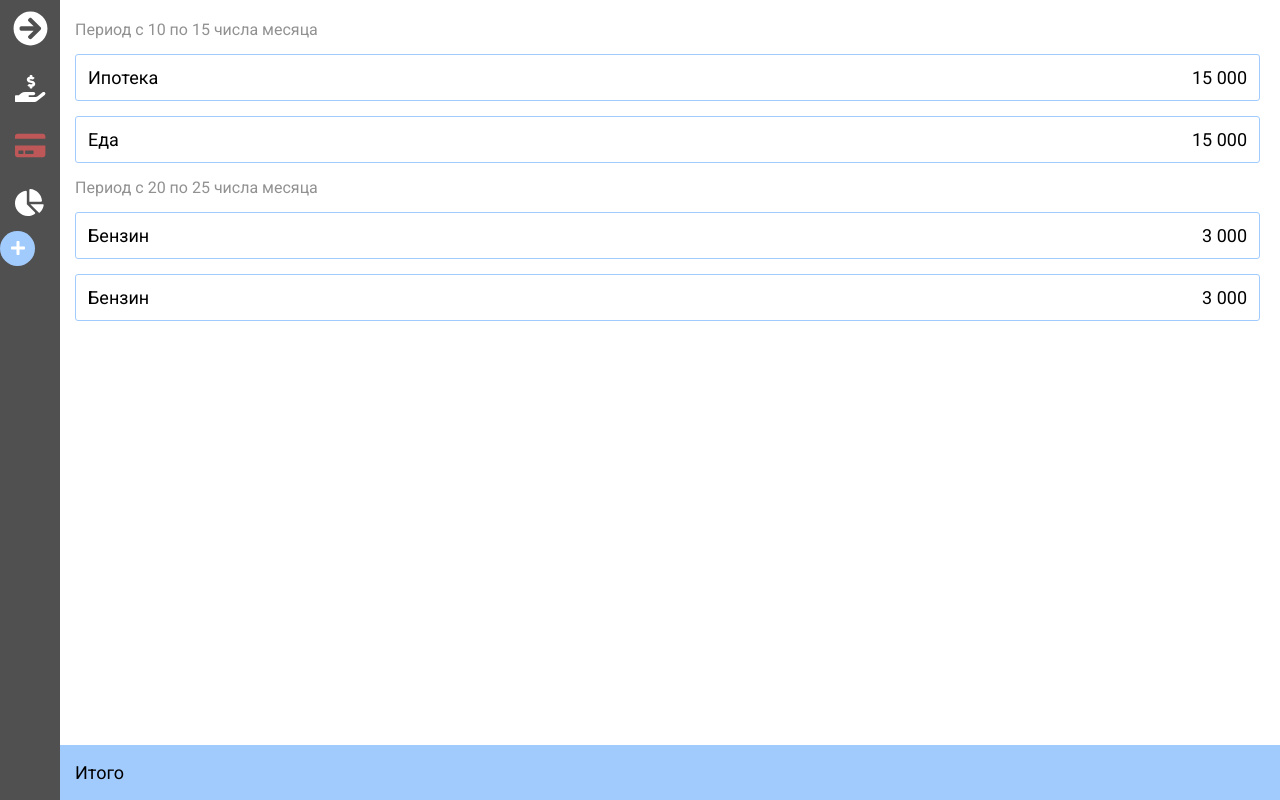
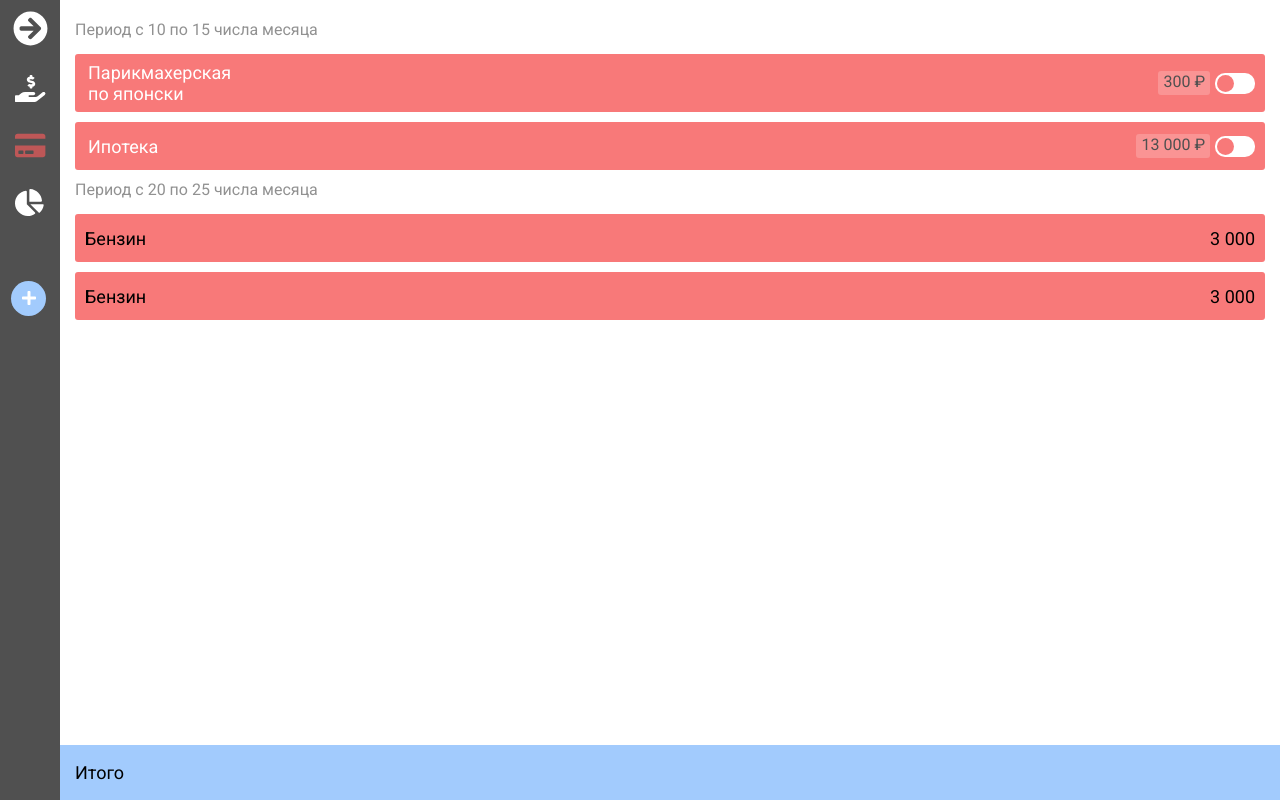
Before and after one commit to mironovmaxim/check-, a Vue app: page /liabilities in a window 1280 px wide. Built offline with nearby package versions, Linux system fonts and the light colour scheme.

Commit message:
Реализовал переключатель

```diff
--- a/src/assets/scss/general.scss
+++ b/src/assets/scss/general.scss
@@ -2,6 +2,7 @@ body {
 	margin: 0;
 	font-family: 'Roboto', sans-serif;
 	font-size: 18px;
+	min-width: 340px;
 }
 
 p {
--- a/src/components/Navbar.vue
+++ b/src/components/Navbar.vue
@@ -5,20 +5,22 @@
         <font-awesome-icon icon="arrow-circle-right" />
       </button>
       <router-link to="/" exact-active-class="active" class="menu__item">
-        <font-awesome-icon icon="hand-holding-usd" />
-        <span class="menu__name">Доходы</span>
+        <font-awesome-icon  icon="hand-holding-usd" @click="isOpenMenu=false"/>
+        <span class="menu__name" @click="isOpenMenu=false">Доходы</span>
       </router-link>
       <router-link to="/liabilities" active-class="active" class="menu__item">
-        <font-awesome-icon icon="credit-card"  />
-        <span class="menu__name">Платежи</span>
+        <font-awesome-icon icon="credit-card" @click="isOpenMenu=false" />
+        <span class="menu__name" @click="isOpenMenu=false">Платежи</span>
       </router-link>
       <router-link to="/capital" active-class="active" class="menu__item">
-        <font-awesome-icon icon="chart-pie"  />
-        <span class="menu__name">Капитал</span>
+        <font-awesome-icon icon="chart-pie" @click="isOpenMenu=false" />
+        <span class="menu__name" @click="isOpenMenu=false">Капитал</span>
       </router-link>
-      <button class="menu__button" @click="$emit('click-add')">
-        <font-awesome-icon icon="plus" />
-      </button>
+      <router-link to="/add">
+        <button class="menu__button" @click="$emit('click-add')">
+          <font-awesome-icon icon="plus" />
+        </button>
+      </router-link>
     </nav>
   </div>
 </template>
@@ -48,6 +50,10 @@ export default {
   transition: width 0.5s ease-in-out;
   overflow: hidden;
 
+  @media (max-width: 360px) {
+    width: 45px;
+  }
+
   &.open {
     width: 200px;
     transition: width 0.5s ease-in-out;
@@ -69,6 +75,11 @@ export default {
   font-size: 35px;
   transition: transform 0.5s ease-in-out;
   outline: none;
+
+  @media (max-width: 360px) {
+    width: 45px;
+    height: 60px;
+  }
 }
 
 .iconClose {
@@ -91,6 +102,10 @@ export default {
   outline: none;
   -webkit-tap-highlight-color: rgba(0, 0, 0, 0);
 
+  @media (max-width: 360px) {
+    padding: 15px 7px 15px 7px;
+  }
+
   & span {
     padding-left: 25px;
     font-size: 20px;
@@ -112,5 +127,7 @@ export default {
   width: 35px;
   height: 35px;
   color: #ffffff;
+  margin-left: 11px;
+  margin-top: 50px;
 }
 </style>
--- /dev/null
+++ b/src/components/ui/Toggle.vue
@@ -0,0 +1,48 @@
+<template>
+  <div class="item__toggle" @click="toggle">
+    <div class="item__ball" :class="{on:isToggleOn}"></div>
+  </div>
+</template>
+
+<script>
+export default {
+  data () {
+    return {
+      isToggleOn: false
+    }
+  },
+  methods: {
+    toggle () {
+      this.isToggleOn = !this.isToggleOn
+    }
+  }
+}
+</script>
+
+<style lang="scss">
+.item__toggle {
+  flex-shrink: 0;
+  position: relative;
+  width: 40px;
+  height: 21px;
+  background-color: #FFFFFF;
+  border-radius: 10px;
+}
+
+.item__ball {
+  position: absolute;
+  top: 2px;
+  left: 2px;
+  width: 17px;
+  height: 17px;
+  border-radius: 50%;
+  background-color: #F87979;
+  transition: transform 0.3s ease, background-color 0.2s ease;
+
+  &.on {
+    transform: translateX(19px);
+    background-color: #8BD95B;
+    transition: transform 0.3s ease, background-color 0.2s ease;
+  }
+}
+</style>
--- a/src/layouts/Default.vue
+++ b/src/layouts/Default.vue
@@ -26,8 +26,12 @@ export default {
 }
 
 .content {
-  padding-right: 20px;
+  padding-right: 15px;
   padding-top: 20px;
   padding-left: 75px;
+
+  @media (max-width: 360px) {
+    padding-left: 60px;
+  }
 }
 </style>
--- a/src/router/index.js
+++ b/src/router/index.js
@@ -28,6 +28,12 @@ const routes = [
     name: 'Capital',
     meta: { layout: 'default' },
     component: () => import('../views/Capital.vue')
+  },
+  {
+    path: '/add',
+    name: 'Add',
+    meta: { layout: 'default' },
+    component: () => import('../views/Add.vue')
   }
 ]
 
--- a/src/views/Active.vue
+++ b/src/views/Active.vue
@@ -6,13 +6,13 @@
       </p>
       <ul class="period__items">
         <li class="period_item">
-          <span>Maxim</span>
-          <span>35 000</span>
+          <span>Максим</span>
+          <span>40 000</span>
         </li>
         <li class="period_item">
-          <span>Anastasia</span>
-          <span>35 000</span>
-          </li>
+          <span>Анастасия</span>
+          <span>11 000</span>
+        </li>
       </ul>
     </article>
     <article class="period">
@@ -21,13 +21,13 @@
       </p>
       <ul class="period__items">
         <li class="period_item">
-          <span>Maxim</span>
-          <span>35 000</span>
+          <span>Максим</span>
+          <span>5 000</span>
         </li>
         <li class="period_item">
-          <span>Anastasia</span>
-          <span>35 000</span>
-          </li>
+          <span>Анастасия</span>
+          <span>9 000</span>
+        </li>
       </ul>
     </article>
   </div>
@@ -39,29 +39,6 @@ export default {
 }
 </script>
 
-<style lang="scss">
-.period__title {
-  font-style: normal;
-  font-weight: normal;
-  font-size: 16px;
-  line-height: 19px;
-  color: #919191;
-  padding-bottom: 15px;
-}
+<style>
 
-.period__items {
-  margin: 0;
-  padding: 0;
-  list-style: none;
-}
-
-.period_item {
-  background: #FFFFFF;
-  border: 1px solid #A2CBFD;
-  border-radius: 3px;
-  padding: 12px;
-  margin-bottom: 15px;
-  display: flex;
-  justify-content: space-between;
-}
 </style>
--- a/src/views/Liabilities.vue
+++ b/src/views/Liabilities.vue
@@ -4,41 +4,118 @@
       <p class="period__title">
         Период с 10 по 15 числа месяца
       </p>
-      <ul class="period__items">
-        <li class="period_item">
-          <span>Ипотека</span>
-          <span>15 000</span>
+      <ul class="list">
+        <li class="list__item item" :class="{done:isToggleOn}">
+          <span class="item__name">Парикмахерская по японски</span>
+          <span class="item__sum">300 &#8381;</span>
+          <Toggle />
         </li>
-        <li class="period_item">
-          <span>Еда</span>
-          <span>15 000</span>
-        </li>
+        <li class="list__item item" :class="{done:isToggleOn}">
+          <span class="item__name">Ипотека</span>
+          <span class="item__sum">13 000 &#8381;</span>
+          <div class="item__toggle" @click="toggle">
+            <div class="item__ball" :class="{on:isToggleOn}"></div>
+          </div>
+          </li>
       </ul>
     </article>
     <article class="period">
       <p class="period__title">
         Период с 20 по 25 числа месяца
       </p>
-      <ul class="period__items">
-        <li class="period_item">
+      <ul class="list">
+        <li class="list__item">
           <span>Бензин</span>
           <span>3 000</span>
         </li>
-        <li class="period_item">
+        <li class="list__item">
           <span>Бензин</span>
           <span>3 000</span>
-        </li>
+          </li>
       </ul>
     </article>
   </div>
 </template>
 
 <script>
+import Toggle from '../components/ui/Toggle'
 export default {
-
+  components: {
+    Toggle
+  }
 }
 </script>
 
-<style>
+<style lang="scss" scoped>
+.period__title {
+  font-style: normal;
+  font-weight: normal;
+  font-size: 16px;
+  line-height: 19px;
+  color: #919191;
+  padding-bottom: 15px;
+}
 
+.list {
+  margin: 0;
+  padding: 0;
+  list-style: none;
+}
+
+.list__item {
+  box-sizing: border-box;
+  width: 100%;
+  min-height: 48px;
+  background: linear-gradient(0deg, #F87979, #F87979);
+  border-radius: 3px;
+  margin: 0;
+  margin-bottom: 10px;
+  padding: 0 10px 0 10px;
+  display: flex;
+  justify-content: space-between;
+  align-items: center;
+
+  &.done {
+    background: linear-gradient(0deg, #8BD95B, #8BD95B), linear-gradient(180deg, rgba(123, 220, 107, 0.67) 0%, rgba(44, 162, 25, 0.54) 100%);
+  }
+}
+
+.item__name {
+  font-style: normal;
+  font-weight: normal;
+  font-size: 18px;
+  line-height: 21px;
+  color: #FFFFFF;
+  padding: 8px 3px 8px 3px;
+  width: 160px;
+
+  @media (max-width: 405px) {
+    font-size: 14px;
+    width: 110px
+  }
+
+  @media (max-width: 360px) {
+    font-size: 14px;
+    width: 120px;
+  }
+}
+
+.item__sum {
+  color: #505050;
+  height: 24px;
+  min-width: 20px;
+  padding: 0px 5px 0px 5px;
+  background-color: rgba(255, 255, 255, 0.2);
+  border-radius: 3px;
+  font-style: normal;
+  font-weight: normal;
+  font-size: 16px;
+  line-height: 21px;
+  margin-left: auto;
+  margin-right: 5px;
+
+  @media (max-width: 360px) {
+    font-size: 14px;
+  }
+}
 </style>
```
